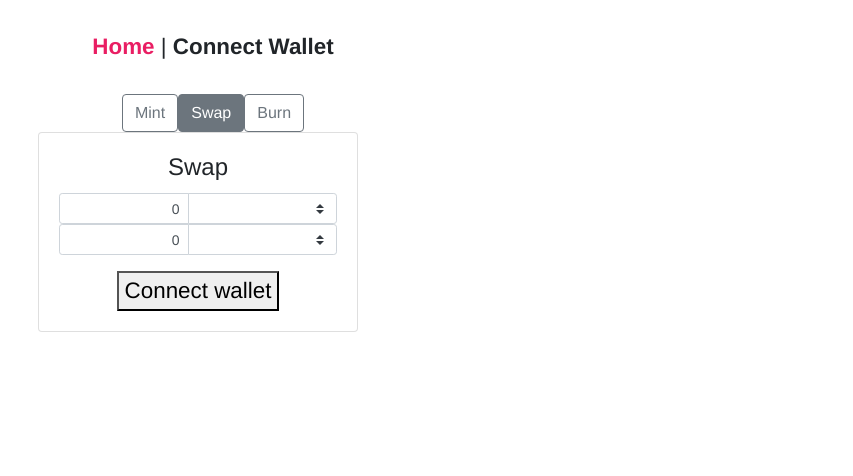
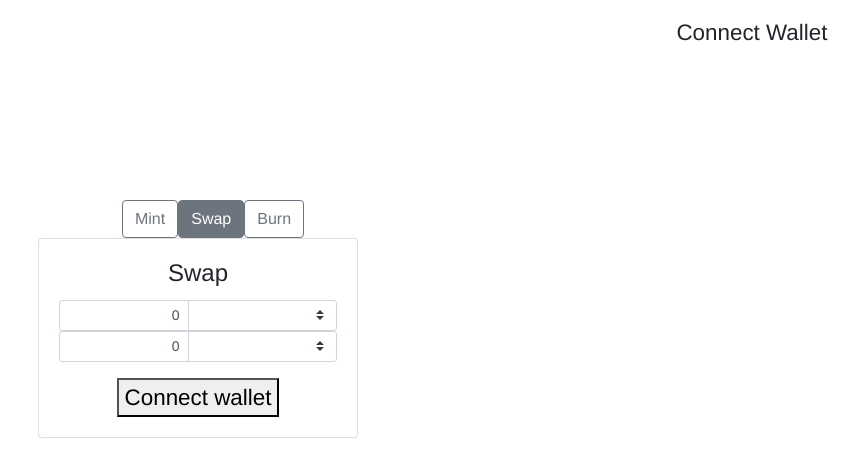
Before and after one commit to jcansdale/thorchain-synthetics-swap, a Vue app: page /#/ in a window 1280 px wide. Shown: the top 476 px of the page, without its empty margins (427-1280 px from the left). Built offline with nearby package versions, Linux system fonts and the light colour scheme; no server answers.

Commit message:
Refactor connect view to modal

```diff
--- a/src/App.vue
+++ b/src/App.vue
@@ -1,9 +1,5 @@
 <template>
   <div id="app">
-    <div id="nav">
-      <router-link to="/">Home</router-link> |
-      <router-link to="/connect">Connect Wallet</router-link>
-    </div>
     <router-view />
   </div>
 </template>
--- a/src/views/Connect.vue
+++ b/src/components/ConnectModal.vue
@@ -1,6 +1,6 @@
 <template>
-  <div class="home">
-    <b-container class="bv-example-row" v-if="connected">
+  <b-modal id="modalConnect" size="xl">
+    <b-container class="bv-example-row" v-if="isWalletConnected">
       <b-row>
         <b-col />
         <b-col>
@@ -10,14 +10,17 @@
               style="max-width: 200rem;"
               class="mb-2"
           >
-            {{ buf2hex(this.userwallet.pubkey) }}
+            <div v-if="connected">
+              {{ buf2hex(userwallet.pubkey) }}
+
+            </div>
             <button v-on:click="disconnect">Disconnect</button>
           </b-card>
         </b-col>
         <b-col />
       </b-row>
     </b-container>
-    <b-container class="bv-example-row" v-if="!connected">
+    <b-container class="bv-example-row" v-if="!isWalletConnected">
       <b-row>
         <b-col />
         <b-col>
@@ -42,35 +45,28 @@
         <b-col />
       </b-row>
     </b-container>
-  </div>
+  </b-modal>
 </template>
 
 <script lang="ts">
-
 import {Component, Mixins} from "vue-property-decorator";
-import Wallet from "@/mixins/Wallet"
 import {mapGetters} from "vuex";
+import Wallet from "@/mixins/Wallet";
 
 @Component({
-  components: {},
+  components: {
+  },
   computed: mapGetters({
     userwallet : 'getUserwallet',
   })
 })
-export default class Connect extends Mixins(Wallet) {
 
+export default class Home extends Mixins(Wallet) {
   password: string = "";
-  file: any = undefined;
+  file: File| null = null;
+}
+</script>
 
-  data() {
-    return {
-      password: "",
-      file: undefined
-    }
-  }
+<style scoped>
 
-};
-
-
-
-</script>
+</style>
--- a/src/mixins/Wallet.ts
+++ b/src/mixins/Wallet.ts
@@ -13,9 +13,7 @@ import {mapGetters} from "vuex";
     })
 })
 export default class Wallet extends Vue {
-    connected: boolean = false;
     private userwallet!: any;
-    public isWalletConnected!: boolean
 
     async connect(file: File, password: string){
         console.log(file)
@@ -26,18 +24,15 @@ export default class Wallet extends Vue {
             if(typeof read.result === "string"){
                 let userwallet = await Secp256k1HdWallet.deserialize(read.result, password);
                 this.$store.commit('setUserwallet', userwallet);
-                this.connected = userwallet !== null;
             }
         }
         read.onerror = (e) => {
             console.log(e)
-            this.connected = false
         }
     }
 
     disconnect() {
         this.$store.commit('setUserwallet', null);
-        this.connected = false;
     }
 
     async generateKeystore(password: string) {
@@ -49,9 +44,6 @@ export default class Wallet extends Vue {
         link.click()
     }
 
-    mounted() {
-        this.connected = this.userwallet !== undefined;
-    }
 
     buf2hex(buffer: Uint8Array) { // buffer is an ArrayBuffer
         return '0x' + Array.prototype.map.call(new Uint8Array(buffer),
--- a/src/router/index.ts
+++ b/src/router/index.ts
@@ -9,12 +9,6 @@ const routes: Array<RouteConfig> = [
     path: "/",
     name: "Home",
     component: Home
-  },
-  {
-    path: "/connect",
-    name: "Connect Wallet",
-    component: () =>
-      import("../views/Connect.vue")
   },
   {
     path: '/terms',
--- a/src/views/Home.vue
+++ b/src/views/Home.vue
@@ -1,6 +1,14 @@
 <template>
   <div class="home">
-    <b-container class="bv-example-row">
+    <div id="login-button">
+      <a @click="openModal()">
+        <div>Connect Wallet</div>
+      </a>
+    </div>
+
+    <ConnectModal id="connectWalletModal"></ConnectModal>
+
+    <b-container class="bv-example-row" id="swap-window">
       <b-row>
         <b-col />
         <b-col>
@@ -30,7 +38,7 @@ import Swap from "@/components/Swap.vue"
 import {Component} from "vue-property-decorator";
 import Vue from 'vue'
 import {mapGetters} from "vuex";
-
+import ConnectModal from "@/components/ConnectModal.vue";
 
 
 
@@ -38,7 +46,8 @@ import {mapGetters} from "vuex";
   components: {
     Mint,
     Burn,
-    Swap
+    Swap,
+    ConnectModal
   },
   computed: mapGetters({
     userwallet : 'getUserwallet',
@@ -91,6 +100,22 @@ export default class Home extends Vue {
     this.burnVariant = ""
   }
 
+  openModal(){
+    this.$bvModal.show("modalConnect");
+  }
+
 }
 
 </script>
+
+<style lang="scss">
+#swap-window {
+  margin: 25vh auto 0;
+}
+
+#login-button {
+  position: absolute;
+  top: 2vh;
+  right: 2vw;
+}
+</style>
```
